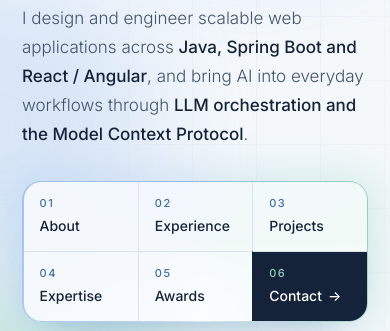
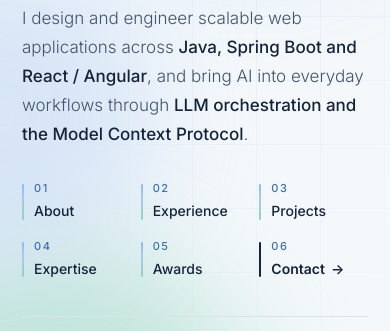
Before and after one commit to mad0108/mad0108.github.io, a plain HTML site: page index.html in a window 390 px wide. Shown: the part 304-635 px from the top of the page. Drawn offline with Linux system fonts and the light colour scheme.

Commit message:
Borderless section links on mobile

```diff
--- a/index.html
+++ b/index.html
@@ -254,9 +254,15 @@
     .proj,.award{padding:32px 24px}
     .edu{padding:28px 24px}
     .hero-meta{gap:28px}
-    .index-in{grid-template-columns:repeat(3,1fr)}
-    .index-in a:nth-of-type(4){border-left:0}
-    .index-in a:nth-of-type(n+4){border-top:1px solid var(--line)}
+    .index{padding:0;background:none;animation:none;box-shadow:none;border-radius:0}
+    .index::after{display:none}
+    .index-in{grid-template-columns:repeat(3,1fr);gap:16px 10px;background:none;backdrop-filter:none;-webkit-backdrop-filter:none;border-radius:0;overflow:visible}
+    .index-in a{border:0;padding:0 0 0 12px;position:relative}
+    .index-in a::before{content:"";position:absolute;left:0;top:3px;bottom:3px;width:2px;border-radius:2px;background:var(--grad)}
+    .index-in a.accent{background:none}
+    .index-in a.accent::before{background:var(--ink)}
+    .index-in a.accent span{color:var(--ink);font-weight:600}
+    .index-in a.accent i em{color:var(--blue-deep)}
     .hero-meta strong{font-size:28px}
     .blob{filter:blur(50px)}
     .b1{width:320px;height:320px}
```
